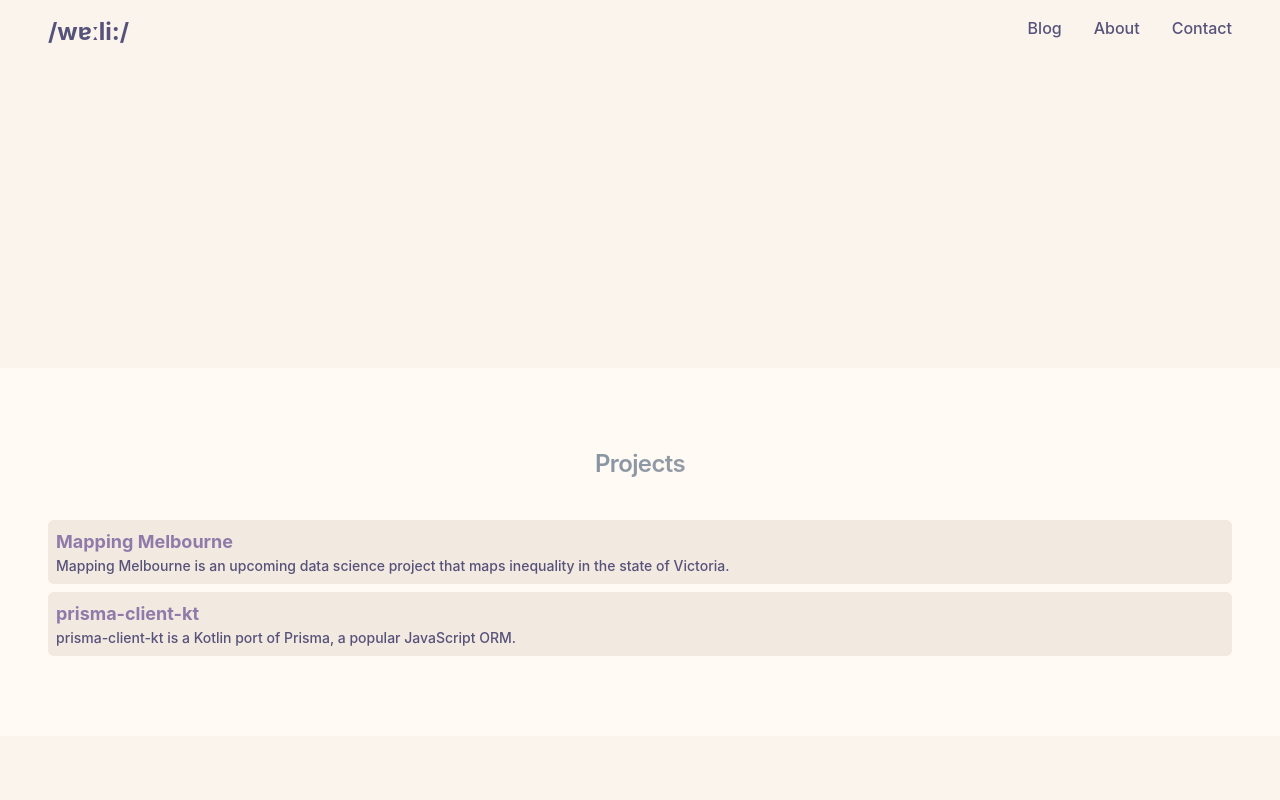
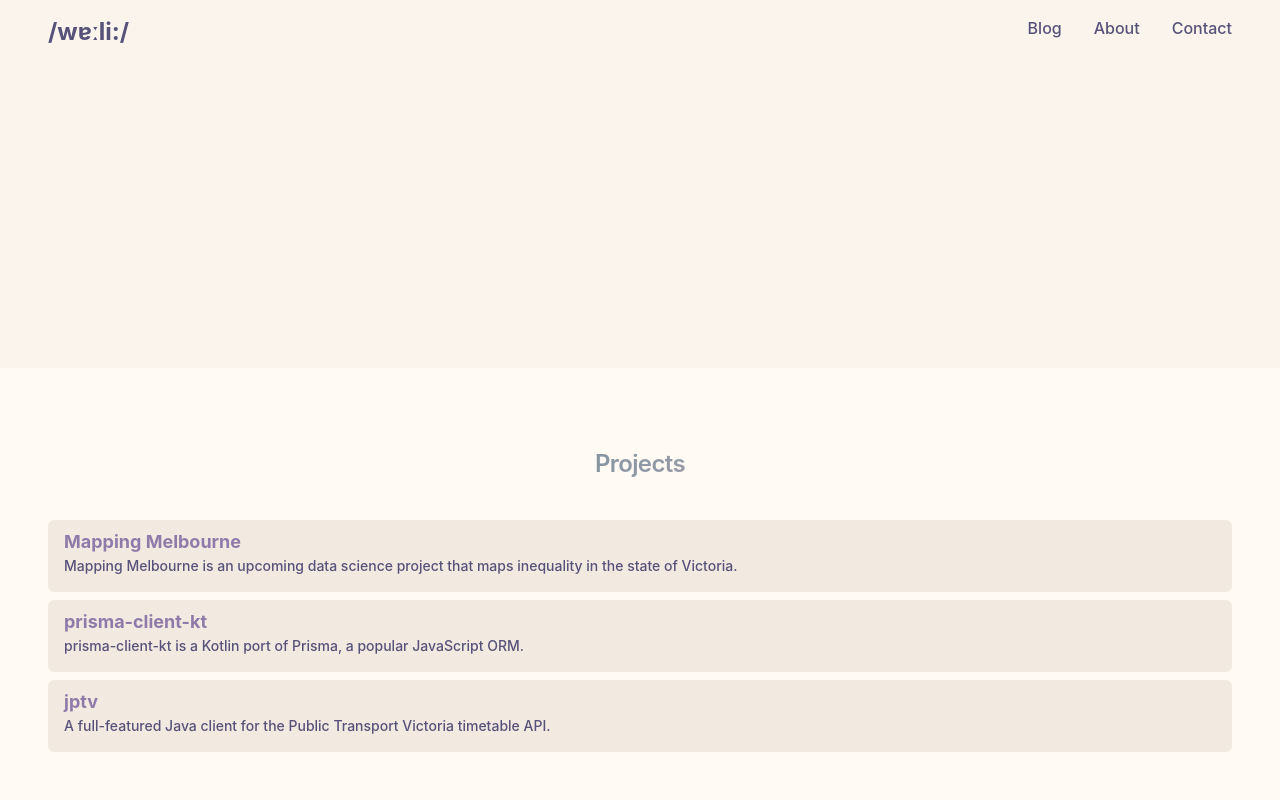
Before and after one commit to wale/moisissure, a Next.js app: page / in a window 1280 px wide. Shown: the top 800 px of the page. Built offline with nearby package versions, Linux system fonts and the light colour scheme.

Commit message:
fix: add more padding to cards

```diff
--- a/components/Project.tsx
+++ b/components/Project.tsx
@@ -15,7 +15,7 @@ interface ProjectProps {
 export const ProjectCard = ({ name, description }: ProjectCardProps) => {
     return (
         <figure className="md:flex md:flex-grow bg-overlay-dawn rounded-xl md:rounded-md p-4 md:p-0 dark:bg-overlay">
-            <div className="lg:pt-2 md:p-2 text-left md:text-left">
+            <div className="lg:pt-2 md:p-4 text-left md:text-left">
                 <figcaption className="font-bold text-xl md:text-lg">
                     <div className="text-iris-dawn dark:text-iris">{name}</div>
                     <blockquote>
--- a/pages/index.tsx
+++ b/pages/index.tsx
@@ -35,6 +35,10 @@ export default function Home() {
                     name="prisma-client-kt"
                     description="prisma-client-kt is a Kotlin port of Prisma, a popular JavaScript ORM."
                 />
+                <ProjectCard
+                    name="jptv"
+                    description="A full-featured Java client for the Public Transport Victoria timetable API."
+                />
             </Project>
         </Layout>
     );
```
